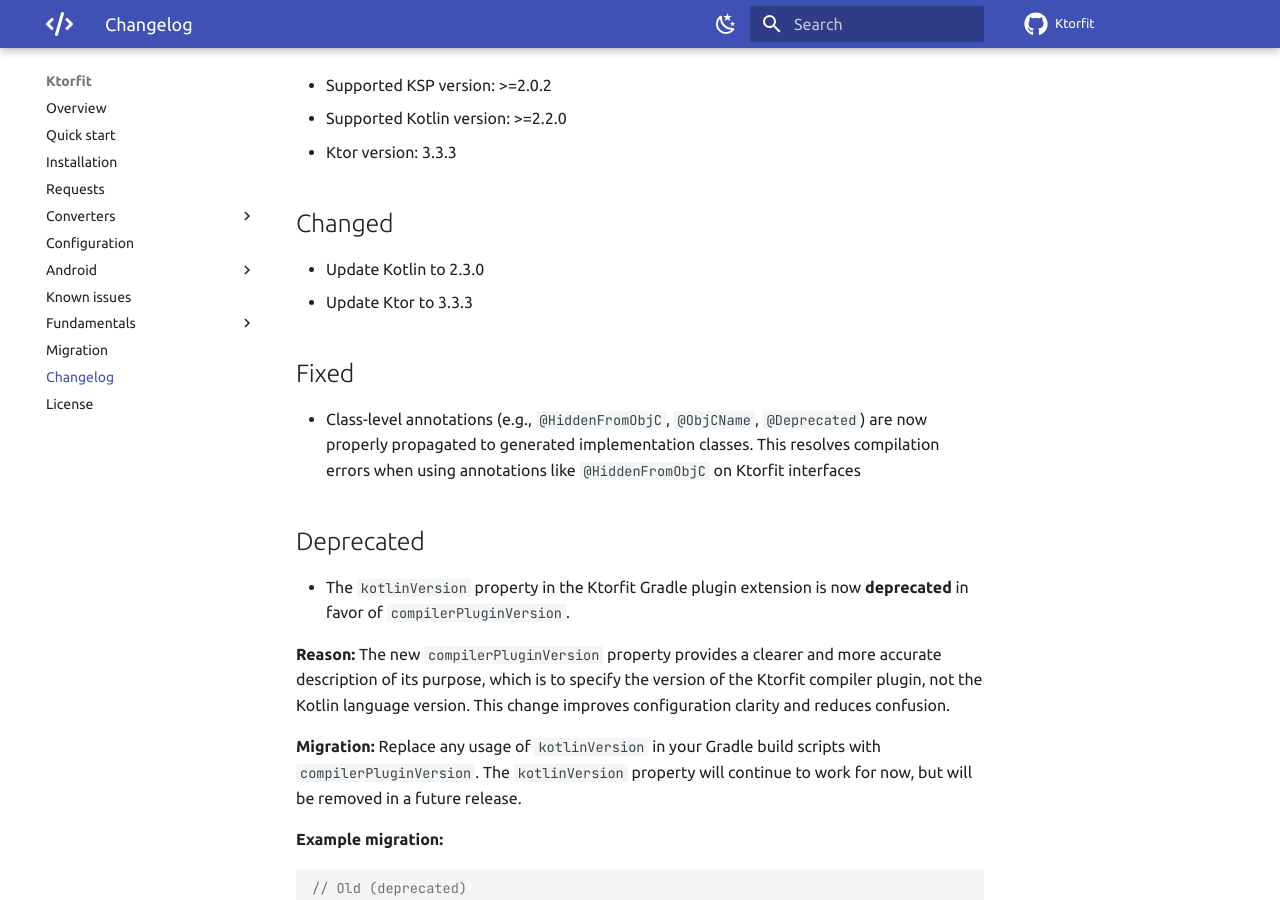
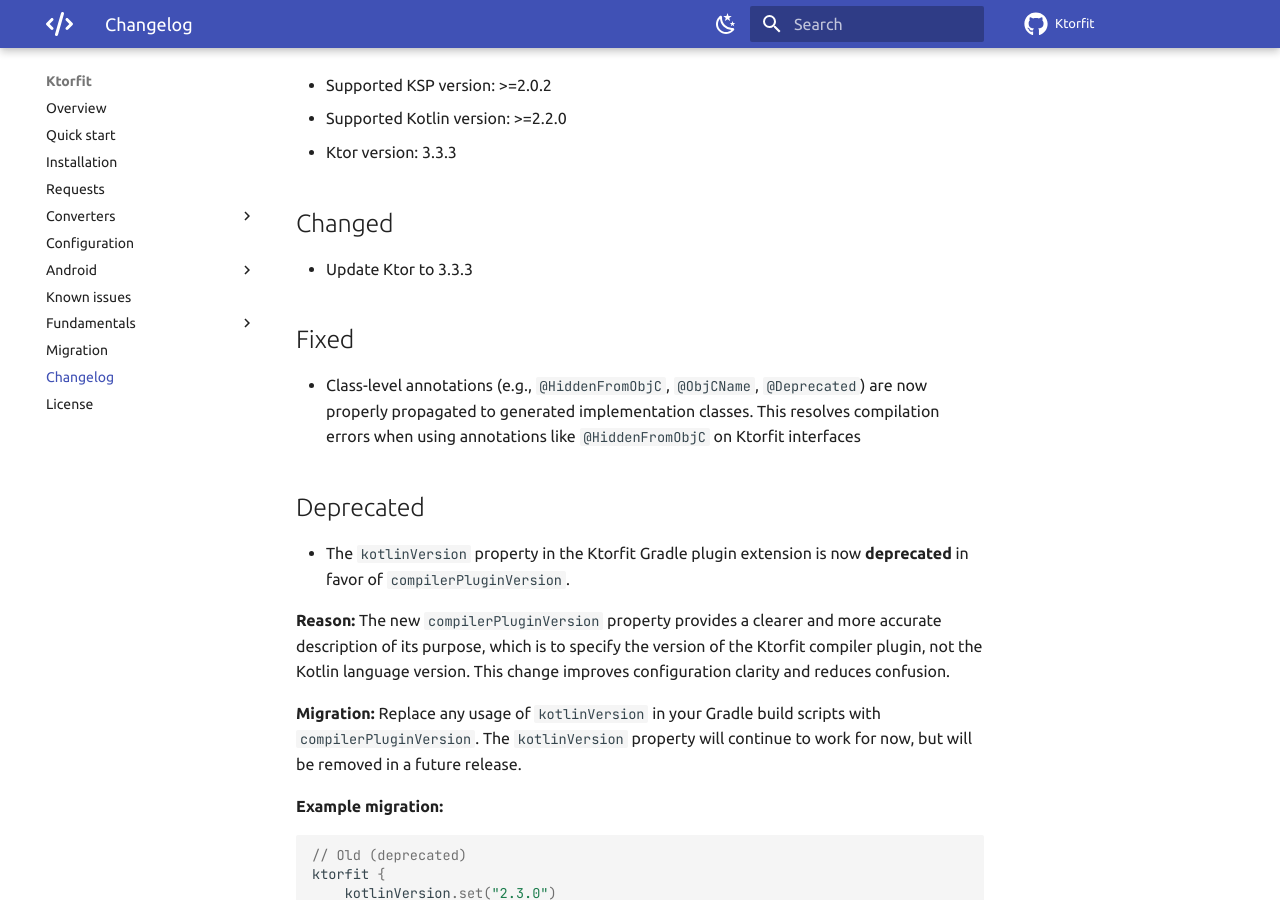
Before and after one commit to Foso/Ktorfit, an MkDocs documentation site: the page built from docs/CHANGELOG.md, in a window 1280 px wide and 900 px high, scrolled down 430 px. Built offline with MkDocs 1.6.1 and Material for MkDocs 9.7.7, drawn with Linux system fonts in a browser that asks for light colours; comment, search, counter and statistics services are not loaded.

Commit message:
Downgrade Kotlin version

```diff
--- a/docs/CHANGELOG.md
+++ b/docs/CHANGELOG.md
@@ -17,7 +17,6 @@
 * Ktor version: 3.3.3
 
 ## Changed
-- Update Kotlin to 2.3.0
 - Update Ktor to 3.3.3
 
 ## Fixed
```
